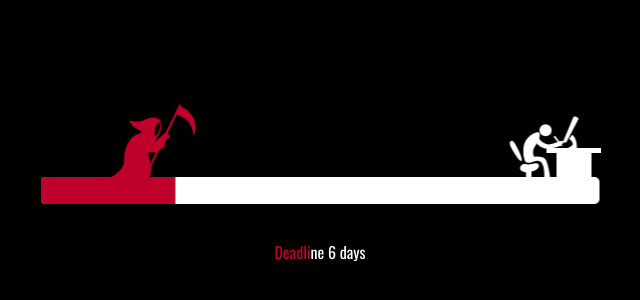
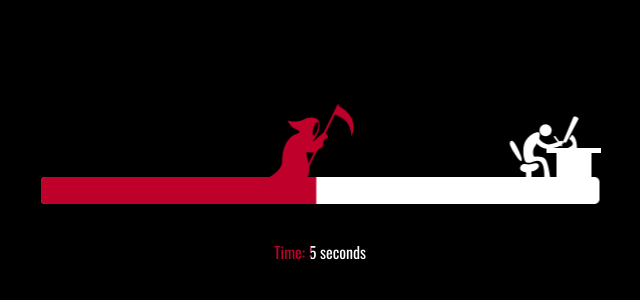
Before and after one commit to shreythecray/overlay, a plain HTML site: page index.html in a window 1280 px wide. Shown: the part 244-544 px from the top of the page, without its empty margins (320-960 px from the left). Drawn offline with nearby package versions, Linux system fonts and the light colour scheme.

Commit message:
changed days remaining to time remaining

```diff
--- a/index.html
+++ b/index.html
@@ -84,7 +84,7 @@
   </svg>
 
   <div class="deadline-days">
-    Deadline <span class="day">7</span> <span class="days">days</span>
+    Time: <span class="day"></span> <span class="days">seconds</span>
   </div>
 
 </div>
--- a/script.js
+++ b/script.js
@@ -1,7 +1,7 @@
 // Init
 var $ = jQuery;
-var animationTime = 20,
-    days = 7;
+var animationTime = 10,
+    days = 10;
 
 $(document).ready(function(){
 
@@ -34,21 +34,34 @@ $(document).ready(function(){
     };
 
     function timer(totalTime, deadline) {
-        var time = totalTime * 1000;
-        var dayDuration = time / deadline;
-        var actualDay = deadline;
+        //deadline: total number of days we have
+        //total time: total number of seconds we have
+        var time = totalTime * 1000; //convert seconds to milliseconds
+        var dayDuration = time / deadline; //calculates fraction of time per day
+        //var actualDay = deadline; //time counter we are decreasing
+        var actualTime = totalTime;
 
-        var timer = setInterval(countTime, dayDuration);
+        var timer = setInterval(decrementTime, 1000);
 
-        function countTime() {
-            --actualDay;
-            $('.deadline-days .day').text(actualDay);
-
-            if (actualDay == 0) {
+        function decrementTime() {
+            --actualTime;
+            $('.deadline-days .day').text(actualTime);
+            if (actualTime == 0) {
                 clearInterval(timer);
-                $('.deadline-days .day').text(deadline);
+                $('.deadline-days .day').text(totalTime);
             }
         }
+
+        // function countTime() {
+        //     --actualDay;
+        //     $('.deadline-days .day').text(actualDay);
+
+        //     if (actualDay == 0) {
+        //         clearInterval(timer);
+        //         $('.deadline-days .day').text(deadline);
+        //     }
+        // }
+
     }
 
     var deadlineText = function () {
```
